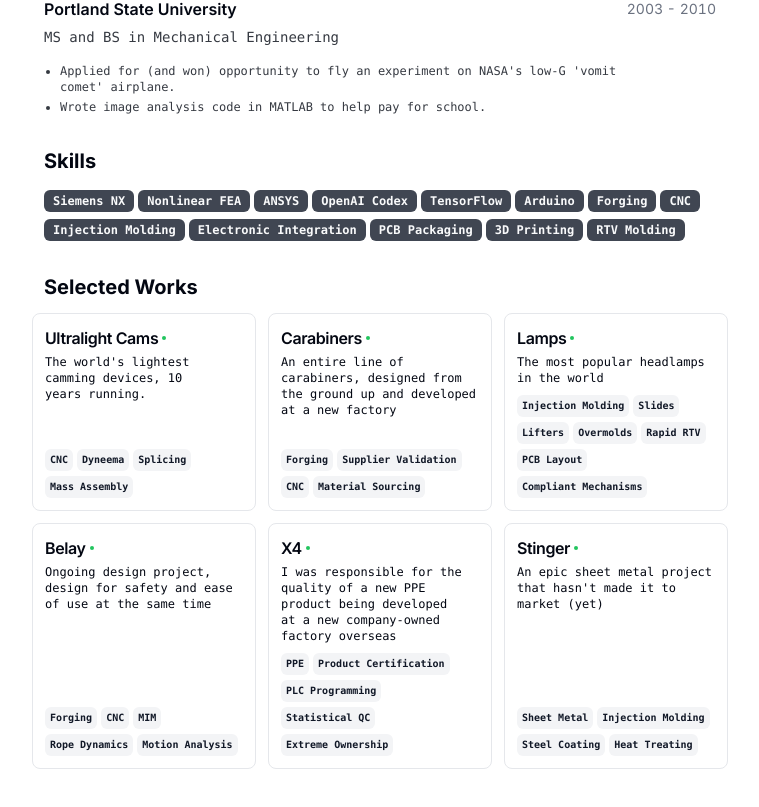
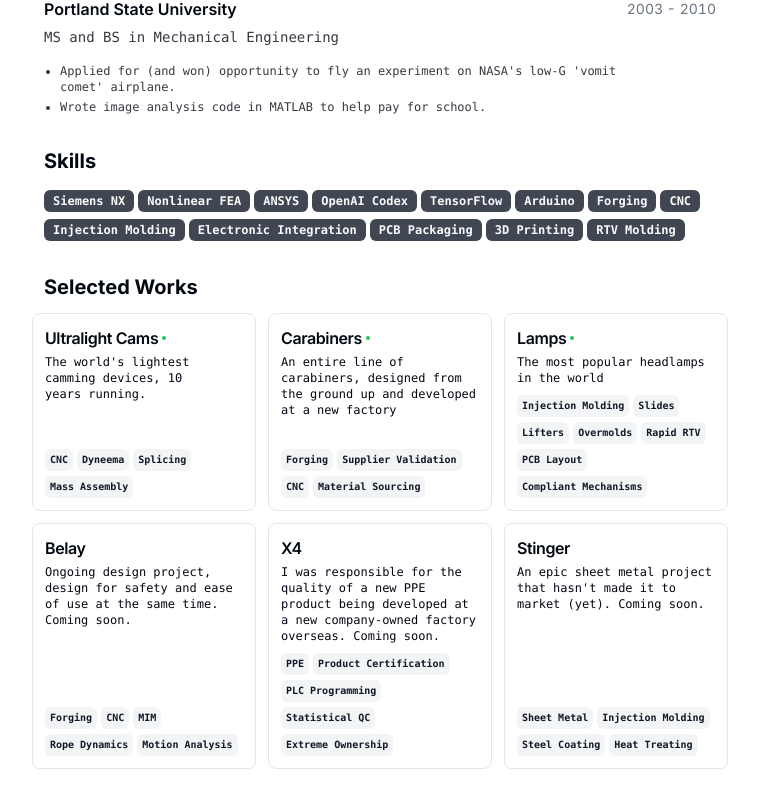
Before and after one commit to bakerjohnalex/resume, a Next.js app: page / in a window 1280 px wide. Shown: the part 1195-2002 px from the top of the page, without its empty margins (260-1019 px from the left). Built offline with nearby package versions, Linux system fonts and the light colour scheme.

Commit message:
Mark upcoming projects as coming soon

```diff
--- a/src/data/resume-data.tsx
+++ b/src/data/resume-data.tsx
@@ -199,31 +199,19 @@ export const RESUME_DATA: ResumeData = {
       title: "Belay",
       techStack: ["Forging", "CNC", "MIM","Rope Dynamics", "Motion Analysis"],
       description:
-        "Ongoing design project, design for safety and ease of use at the same time",
-      link: {
-        label: "Belay",
-        href: "/projects/belay",
-      },
+        "Ongoing design project, design for safety and ease of use at the same time. Coming soon.",
     },
     {
       title: "X4 ",
       techStack: ["PPE", "Product Certification", "PLC Programming", "Statistical QC", "Extreme Ownership"],
       description:
-        "I was responsible for the quality of a new PPE product being developed at a new company-owned factory overseas",
-      link: {
-        label: "X4 (quality)",
-        href: "/projects/x4-quality",
-      },
+        "I was responsible for the quality of a new PPE product being developed at a new company-owned factory overseas. Coming soon.",
     },
     {
       title: "Stinger",
       techStack: ["Sheet Metal", "Injection Molding", "Steel Coating","Heat Treating"],
       description:
-        "An epic sheet metal project that hasn't made it to market (yet)",
-      link: {
-        label: "Stinger",
-        href: "/projects/stinger",
-      },
+        "An epic sheet metal project that hasn't made it to market (yet). Coming soon.",
     },
   ],
 } as const;
```
